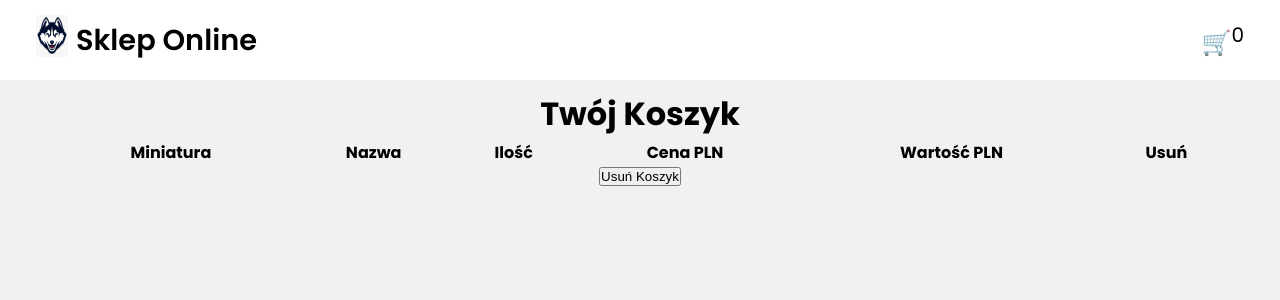
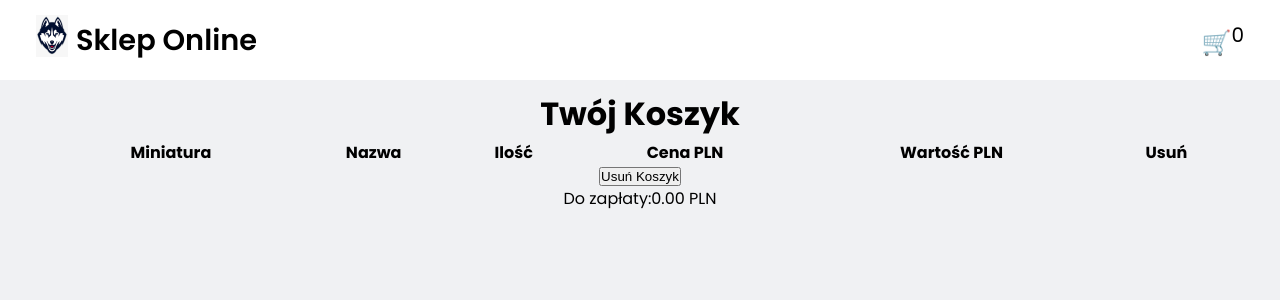
Before and after one commit to ajarek/react-110-vite-online_shop-Router-v6.15, a React (Vite) app: page /koszyk in a window 1280 px wide. Shown: the top 300 px of the page. Built offline with nearby package versions, Linux system fonts and the light colour scheme.

Commit message:
added total price

```diff
--- a/src/pages/Cart/Cart.jsx
+++ b/src/pages/Cart/Cart.jsx
@@ -51,6 +51,7 @@ const Cart = () => {
   </tbody>
       </table>
       <button onClick={() => {deleteStorage('carts');setDataLength(0); navigate('/')}}>Usuń Koszyk</button>
+      <div className="total">Do zapłaty:{Object.values(data).reduce((acc, el) => acc + (el.price*el.count), 0).toFixed(2)} PLN</div>
     </div>
   )
 }
```
